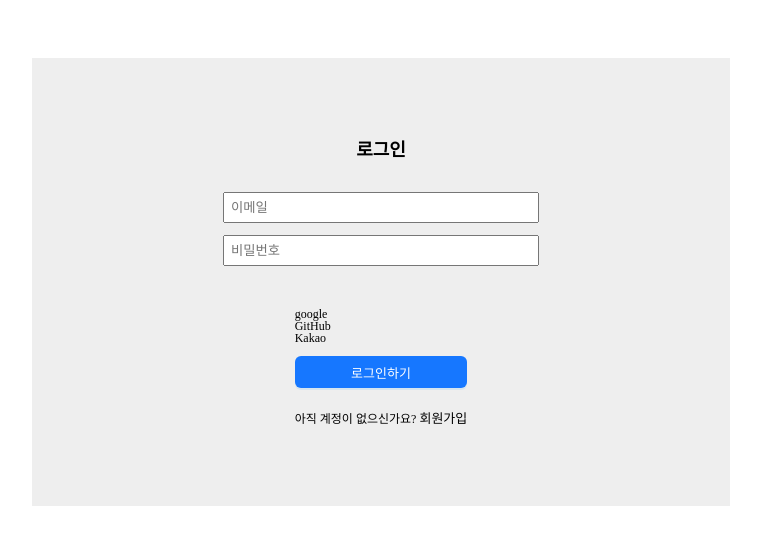
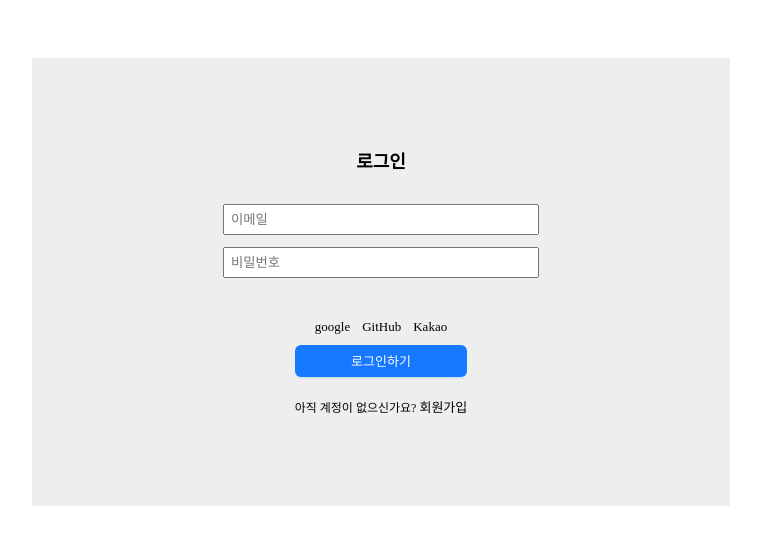
Before and after one commit to LeeDongTak/auction-project, a React (Create React App) app: page /login in a window 1280 px wide. Shown: the top 544 px of the page, without its empty margins (235-996 px from the left). Built offline with nearby package versions, Linux system fonts and the light colour scheme; no server answers.

Commit message:
소셜로그인 프로필 가져오기

```diff
--- a/src/components/LoginForm/SocialLogin/SocialLogin.tsx
+++ b/src/components/LoginForm/SocialLogin/SocialLogin.tsx
@@ -1,3 +1,4 @@
+import { styled } from "styled-components";
 import { supabase } from "../../../supabase";
 
 const SocialLogin = () => {
@@ -26,33 +27,18 @@ const SocialLogin = () => {
   };
 
   return (
-    <div>
-      <div onClick={onGoogleLoginHandler}>google</div>
-      <div onClick={onGitHubLoginHandler}>GitHub</div>
-      <div onClick={onKakaoLoginHandler}>Kakao</div>
-
-      {/* <Auth
-        supabaseClient={supabase}
-        providers={["github"]}
-        queryParams={{
-          access_type: "offline",
-          prompt: "consent",
-          hd: "domain.com",
-        }}
-        onlyThirdPartyProviders
-      />
-      <Auth
-        supabaseClient={supabase}
-        providers={["kakao"]}
-        queryParams={{
-          access_type: "offline",
-          prompt: "consent",
-          hd: "domain.com",
-        }}
-        onlyThirdPartyProviders
-      /> */}
-    </div>
+    <StSocialLoginWrapper>
+      <span onClick={onGoogleLoginHandler}>google</span>
+      <span onClick={onGitHubLoginHandler}>GitHub</span>
+      <span onClick={onKakaoLoginHandler}>Kakao</span>
+    </StSocialLoginWrapper>
   );
 };
 
+const StSocialLoginWrapper = styled.section`
+  display: flex;
+  justify-content: center;
+  gap: 1rem;
+`;
+
 export default SocialLogin;
--- a/src/components/MyPagePosts/MyPagePosts.tsx
+++ b/src/components/MyPagePosts/MyPagePosts.tsx
@@ -60,7 +60,6 @@ const StPostContainer = styled.div`
 const StCategoryWrapper = styled.ul`
   display: flex;
   flex-direction: column;
-  gap: 1rem;
   min-width: 10rem;
   padding: 1rem;
   font-size: small;
@@ -72,7 +71,9 @@ const StCategoryWrapper = styled.ul`
 
 const StCategory = styled.span<{ isActive: boolean }>`
   display: flex;
+  padding: 0.5rem;
   background-color: ${({ isActive }) => (isActive ? "#999" : "transparent")};
+  transition: all 0.3s ease-in-out;
 
   &:hover {
     background-color: ${({ isActive }) => (isActive ? "#999" : "#d9d9d9")};
--- a/src/components/UserProfile/UserProfile.tsx
+++ b/src/components/UserProfile/UserProfile.tsx
@@ -15,7 +15,9 @@ const UserProfile = () => {
   );
   const userId = userData.user.id;
 
-  console.log(userId);
+  const socialLoginUser = userData.user.user_metadata;
+
+  console.log(socialLoginUser);
 
   const {
     data: user,
@@ -40,18 +42,33 @@ const UserProfile = () => {
 
   return (
     <StProfileContainer>
-      {user?.map((item) => (
+      {socialLoginUser ? (
         <>
-          {item.profile_image ? (
+          {socialLoginUser.avatar_url ? (
             <StImgBox>
-              <img src="" alt="user-image" />
+              <img src={socialLoginUser.avatar_url} alt="user-image" />
             </StImgBox>
           ) : (
             <Avatar shape="circle" size={64} icon={<UserOutlined />} />
           )}
-          <p>{item.nickname}</p>
+          <p>{socialLoginUser.user_name}</p>
         </>
-      ))}
+      ) : (
+        <>
+          {user?.map((item) => (
+            <>
+              {item.profile_image ? (
+                <StImgBox>
+                  <img src="" alt="user-image" />
+                </StImgBox>
+              ) : (
+                <Avatar shape="circle" size={64} icon={<UserOutlined />} />
+              )}
+              <p>{item.nickname}</p>
+            </>
+          ))}
+        </>
+      )}
     </StProfileContainer>
   );
 };
```
